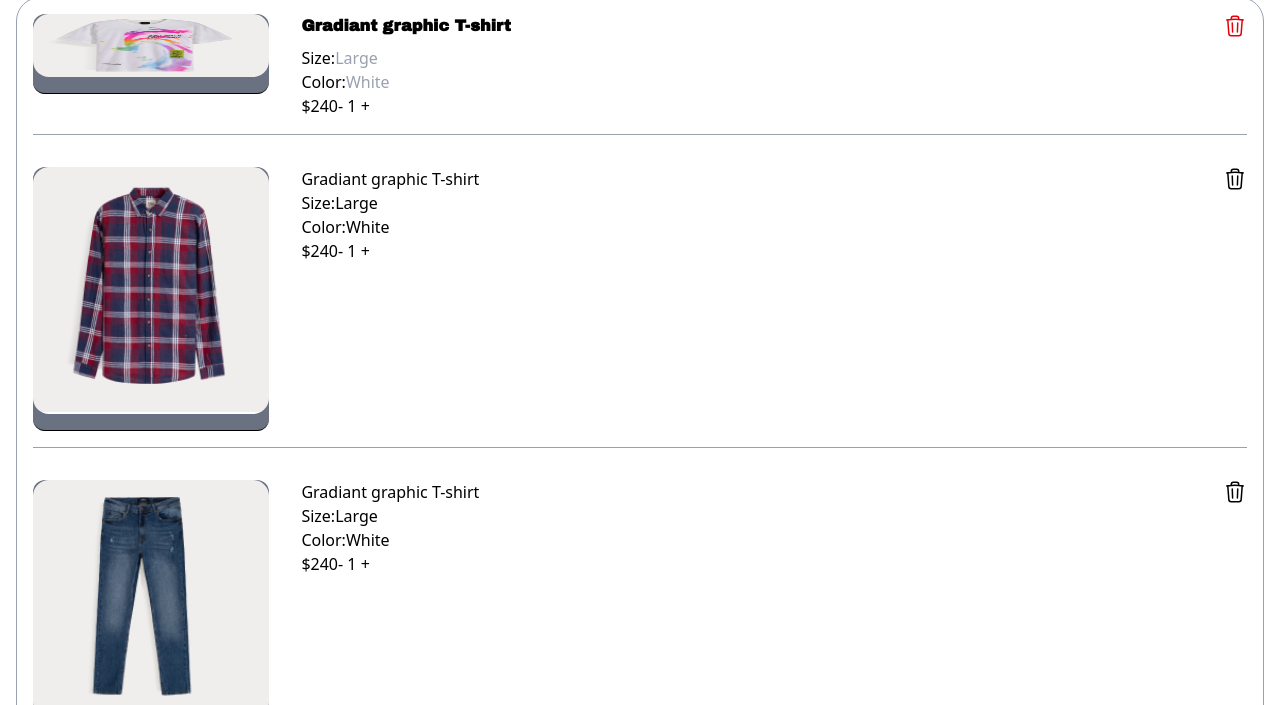
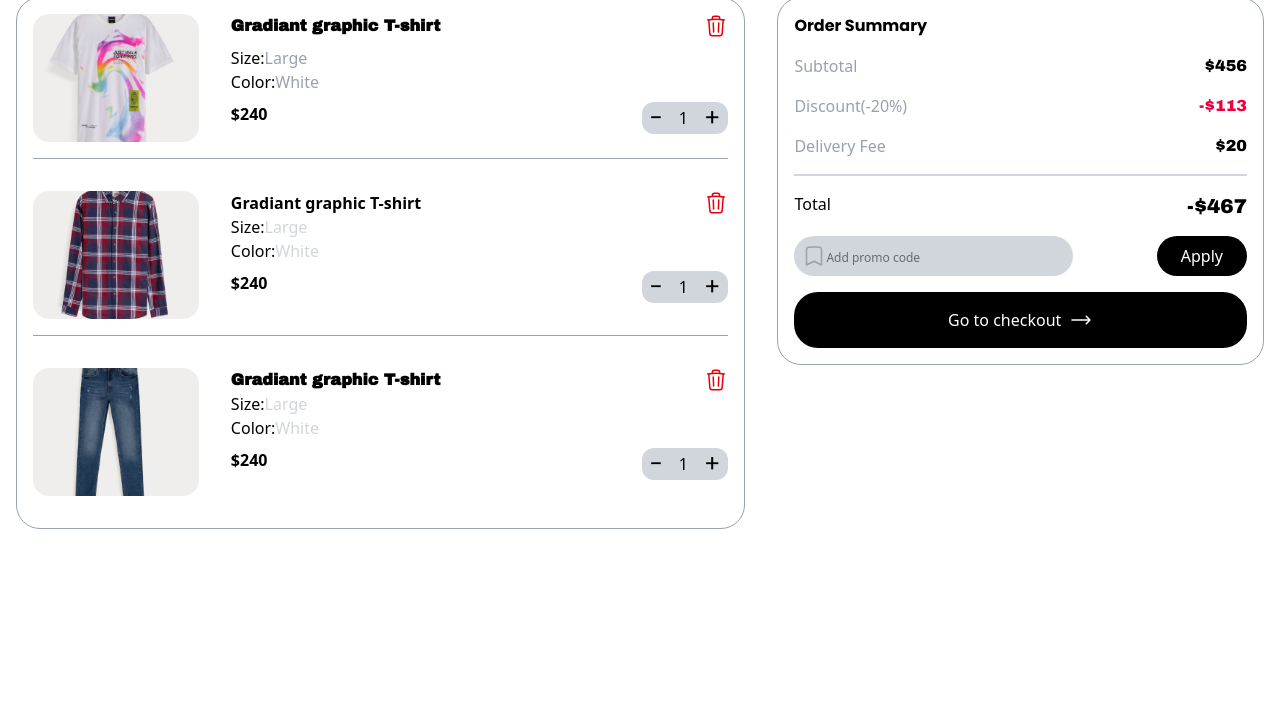
Before and after one commit to rezalaal/e-commerce, a website built with Vite: page cart.html in a window 1280 px wide. Shown: the part 95-800 px from the top of the page. Built offline with nearby package versions, Linux system fonts and the light colour scheme.

```diff
--- a/cart.html
+++ b/cart.html
@@ -17,13 +17,13 @@
             <span>Cart</span>
         </div>
         <h1 class="uppercase text-3xl font-archivo font-black py-2">Your Cart</h1>
-        <div class="flex flex-col gap-8">
-            <div class="flex flex-col gap-8 border-1 rounded-3xl border-gray-400 p-4">
-                <div class="flex gap-8 border-b-1 border-gray-400 pb-4">
-                    <div class="border-b-1 pb-4 border-black w-[20%] h-20 bg-gray-500 rounded-xl">
-                        <img class="w-full rounded-2xl h-full" src="/buy1.png" alt="">
+        <div class="flex flex-col gap-8 lg:flex-row w-full items-start">
+            <div class="flex w-full lg:w-[60%] flex-col gap-8 border-1 rounded-3xl border-gray-400 p-4 ">
+                <div class="flex gap-8 border-gray-400 pb-4 border-b-1">
+                    <div class="flex justify-center items-center w-[25%] h-24 lg:h-32 rounded-xl">
+                        <img class="w-full h-full rounded-2xl object-cover" src="/buy1.png" alt="">
                     </div>
-                    <div class="flex flex-col w-[80%]">
+                    <div class="flex flex-col w-[75%]">
                         <div class="flex justify-between w-full">
                             <h3 class="font-archivo font-bold">Gradiant graphic T-shirt</h3>
                             <svg xmlns="http://www.w3.org/2000/svg" fill="none" viewBox="0 0 24 24" stroke-width="1.5" stroke="currentColor" class="size-6 text-red-600">
@@ -35,100 +35,102 @@
                             <div class="flex"><span>Size:</span><span class="text-gray-400">Large</span></div>
                             <div class="flex"><span>Color:</span><span class="text-gray-400">White</span></div>
                         </div>
-                        <div class="flex">
-                            <div>$240</div>
-                            <div>
-                                <button>-</button>
-                                <button>1</button>
-                                <button>+</button>
+                        <div class="flex justify-between mt-2">
+                            <div class="font-black">$240</div>
+                            <div class="flex gap-0">
+                                <button class="bg-gray-300 cursor-pointer px-2 rounded-l-xl font-poppins text-2xl">-</button>
+                                <button class="bg-gray-300 cursor-pointer px-2">1</button>
+                                <button class="bg-gray-300 cursor-pointer px-2 rounded-r-xl text-2xl font-poppins">+</button>
                             </div>
                         </div>
                     </div>
                 </div>
-                <div class="flex gap-8 border-b-1 border-gray-400 pb-4">
-                    <div class="border-b-1 pb-4 border-black w-[20%] bg-gray-500 rounded-xl">
-                        <img class="w-full rounded-2xl" src="/buy2.png" alt="">
+                <div class="flex gap-8 border-gray-400 pb-4 border-b-1">
+                    <div class="flex justify-center items-center w-[25%] h-24 lg:h-32 rounded-xl">
+                        <img  class="w-full h-full rounded-2xl object-cover" src="/buy2.png" alt="">
                     </div>
-                    <div class="flex flex-col w-[80%]">
+                    <div class="flex flex-col w-[75%]">
                         <div class="flex justify-between w-full">
-                            <h3>Gradiant graphic T-shirt</h3>
-                            <svg xmlns="http://www.w3.org/2000/svg" fill="none" viewBox="0 0 24 24" stroke-width="1.5" stroke="currentColor" class="size-6">
+                            <h3 class="font-arshivo font-black">Gradiant graphic T-shirt</h3>
+                            <svg xmlns="http://www.w3.org/2000/svg" fill="none" viewBox="0 0 24 24" stroke-width="1.5" stroke="currentColor" class="size-6 text-red-600">
                             <path stroke-linecap="round" stroke-linejoin="round" d="m14.74 9-.346 9m-4.788 0L9.26 9m9.968-3.21c.342.052.682.107 1.022.166m-1.022-.165L18.16 19.673a2.25 2.25 0 0 1-2.244 2.077H8.084a2.25 2.25 0 0 1-2.244-2.077L4.772 5.79m14.456 0a48.108 48.108 0 0 0-3.478-.397m-12 .562c.34-.059.68-.114 1.022-.165m0 0a48.11 48.11 0 0 1 3.478-.397m7.5 0v-.916c0-1.18-.91-2.164-2.09-2.201a51.964 51.964 0 0 0-3.32 0c-1.18.037-2.09 1.022-2.09 2.201v.916m7.5 0a48.667 48.667 0 0 0-7.5 0" />
                             </svg>
 
                         </div>
                         <div>
-                            <div class="flex"><span>Size:</span><span>Large</span></div>
-                            <div class="flex"><span>Color:</span><span>White</span></div>
+                            <div class="flex"><span>Size:</span><span class="text-gray-300">Large</span></div>
+                            <div class="flex"><span>Color:</span><span class="text-gray-300">White</span></div>
                         </div>
-                        <div class="flex">
-                            <div>$240</div>
-                            <div>
-                                <button>-</button>
-                                <button>1</button>
-                                <button>+</button>
+                        <div class="flex justify-between mt-2">
+                            <div class="font-black">$240</div>
+                            <div class="flex gap-0">
+                                <button class="bg-gray-300 cursor-pointer px-2 rounded-l-xl font-poppins text-2xl">-</button>
+                                <button class="bg-gray-300 cursor-pointer px-2">1</button>
+                                <button class="bg-gray-300 cursor-pointer px-2 rounded-r-xl text-2xl font-poppins">+</button>
                             </div>
                         </div>
                     </div>
                 </div>
-                <div class="flex gap-8 border-b-1 border-gray-400 pb-4">
-                    <div class="border-b-1 pb-4 border-black w-[20%] bg-gray-500 rounded-xl">
-                        <img class="w-full rounded-2xl" src="/buy3.png" alt="">
+                <div class="flex gap-8 border-gray-400 pb-4">
+                    <div class="flex justify-center items-center w-[25%] h-24 lg:h-32 rounded-xl">
+                        <img  class="w-full h-full rounded-2xl object-cover" src="/buy3.png" alt="">
                     </div>
-                    <div class="flex flex-col w-[80%]">
+                    <div class="flex flex-col w-[75%]">
                         <div class="flex justify-between w-full">
-                            <h3>Gradiant graphic T-shirt</h3>
-                            <svg xmlns="http://www.w3.org/2000/svg" fill="none" viewBox="0 0 24 24" stroke-width="1.5" stroke="currentColor" class="size-6">
+                            <h3 class="font-archivo font-black">Gradiant graphic T-shirt</h3>
+                            <svg xmlns="http://www.w3.org/2000/svg" fill="none" viewBox="0 0 24 24" stroke-width="1.5" stroke="currentColor" class="size-6 text-red-600">
                             <path stroke-linecap="round" stroke-linejoin="round" d="m14.74 9-.346 9m-4.788 0L9.26 9m9.968-3.21c.342.052.682.107 1.022.166m-1.022-.165L18.16 19.673a2.25 2.25 0 0 1-2.244 2.077H8.084a2.25 2.25 0 0 1-2.244-2.077L4.772 5.79m14.456 0a48.108 48.108 0 0 0-3.478-.397m-12 .562c.34-.059.68-.114 1.022-.165m0 0a48.11 48.11 0 0 1 3.478-.397m7.5 0v-.916c0-1.18-.91-2.164-2.09-2.201a51.964 51.964 0 0 0-3.32 0c-1.18.037-2.09 1.022-2.09 2.201v.916m7.5 0a48.667 48.667 0 0 0-7.5 0" />
                             </svg>
 
                         </div>
                         <div>
-                            <div class="flex"><span>Size:</span><span>Large</span></div>
-                            <div class="flex"><span>Color:</span><span>White</span></div>
+                            <div class="flex"><span>Size:</span><span class="text-gray-300">Large</span></div>
+                            <div class="flex"><span>Color:</span><span class="text-gray-300">White</span></div>
                         </div>
-                        <div class="flex">
-                            <div>$240</div>
-                            <div>
-                                <button>-</button>
-                                <button>1</button>
-                                <button>+</button>
+                        <div class="flex justify-between mt-2">
+                            <div class="font-black">$240</div>
+                            <div class="flex gap-0">
+                                <button class="bg-gray-300 cursor-pointer px-2 rounded-l-xl font-poppins text-2xl">-</button>
+                                <button class="bg-gray-300 cursor-pointer px-2">1</button>
+                                <button class="bg-gray-300 cursor-pointer px-2 rounded-r-xl text-2xl font-poppins">+</button>
                             </div>
                         </div>
                     </div>
                 </div>
             </div>
-            <div>
-                <h3>Order Summary</h3>
-                <div>
-                    <span>Subtotal</span>
-                    <span>$456</span>
+            <div class="flex w-full lg:w-[40%] flex-col gap-4 border-1 rounded-3xl border-gray-400 p-4">
+                <h3 class="font-poppins font-bold font-4xl">Order Summary</h3>
+                <div class="flex justify-between">
+                    <span class="text-gray-400">Subtotal</span>
+                    <span class="font-archivo">$456</span>
                 </div>
-                <div>
-                    <span>Discount(-20%)</span>
-                    <span>-$113</span>
+                <div class="flex justify-between">
+                    <span class="text-gray-400">Discount(-20%)</span>
+                    <span class="font-archivo text-rose-600">-$113</span>
                 </div>
-                <div>
-                    <span>Delivery Fee</span>
-                    <span>$20</span>
+                <div class="flex justify-between">
+                    <span class="text-gray-400">Delivery Fee</span>
+                    <span class="font-archivo">$20</span>
                 </div>
-                <hr>
-                <div>
+                <hr class="border-1 border-gray-300">
+                <div class="flex justify-between">
                     <span>Total</span>
-                    <span>-$467</span>
+                    <span class="text-xl font-archivo">-$467</span>
                 </div>
-                <div>
-                    <input type="text" placeholder="Add promo code">
-                    <button>Allpy</button>
-                    <svg xmlns="http://www.w3.org/2000/svg" fill="none" viewBox="0 0 24 24" stroke-width="1.5" stroke="currentColor" class="size-6">
+                <div class="flex relative w-full justify-between">
+                    <input type="text" placeholder="Add promo code" class="bg-gray-300 py-2 pr-4 pl-8 placeholder:text-xs rounded-3xl">
+                    <button class="bg-black text-white rounded-3xl px-6">Apply</button>
+                    <svg xmlns="http://www.w3.org/2000/svg" fill="none" viewBox="0 0 24 24" stroke-width="1.5" stroke="currentColor" class="size-6 absolute text-gray-400 mt-2 left-2">
                         <path stroke-linecap="round" stroke-linejoin="round" d="M17.593 3.322c1.1.128 1.907 1.077 1.907 2.185V21L12 17.25 4.5 21V5.507c0-1.108.806-2.057 1.907-2.185a48.507 48.507 0 0 1 11.186 0Z" />
                     </svg>
-                    <button>Go to checkout
-                        <svg xmlns="http://www.w3.org/2000/svg" fill="none" viewBox="0 0 24 24" stroke-width="1.5" stroke="currentColor" class="size-6">
-                        <path stroke-linecap="round" stroke-linejoin="round" d="M17.25 8.25 21 12m0 0-3.75 3.75M21 12H3" />
-                        </svg>
-                    </button>
+
                 </div>
+                <button class="flex bg-black w-full text-white rounded-3xl py-4 justify-center gap-2">
+                    <span>Go to checkout</span>
+                    <svg xmlns="http://www.w3.org/2000/svg" fill="none" viewBox="0 0 24 24" stroke-width="1.5" stroke="currentColor" class="size-6">
+                    <path stroke-linecap="round" stroke-linejoin="round" d="M17.25 8.25 21 12m0 0-3.75 3.75M21 12H3" />
+                    </svg>
+                </button>
             </div>
         </div>
     </div>
--- a/src/style.css
+++ b/src/style.css
@@ -1,9 +1,11 @@
 @import url('https://fonts.googleapis.com/css2?family=Archivo+Black&family=Roboto:ital,wght@0,100;0,300;0,400;0,500;0,700;0,900;1,100;1,300;1,400;1,500;1,700;1,900&display=swap');
+@import url('https://fonts.googleapis.com/css2?family=Poppins:ital,wght@0,100;0,200;0,300;0,400;0,500;0,600;0,700;0,800;0,900;1,100;1,200;1,300;1,400;1,500;1,600;1,700;1,800;1,900&display=swap');
 @import "tailwindcss";
 
 @theme {
   --font-roboto: "Roboto", sans-serif;
   --font-archivo: "Archivo Black", sans-serif;
+  --font-poppins: "Poppins", sans-serif;
 }
 
 :root {
```
Also changed, not shown: modal.htm (added, +90 -0 lines).
